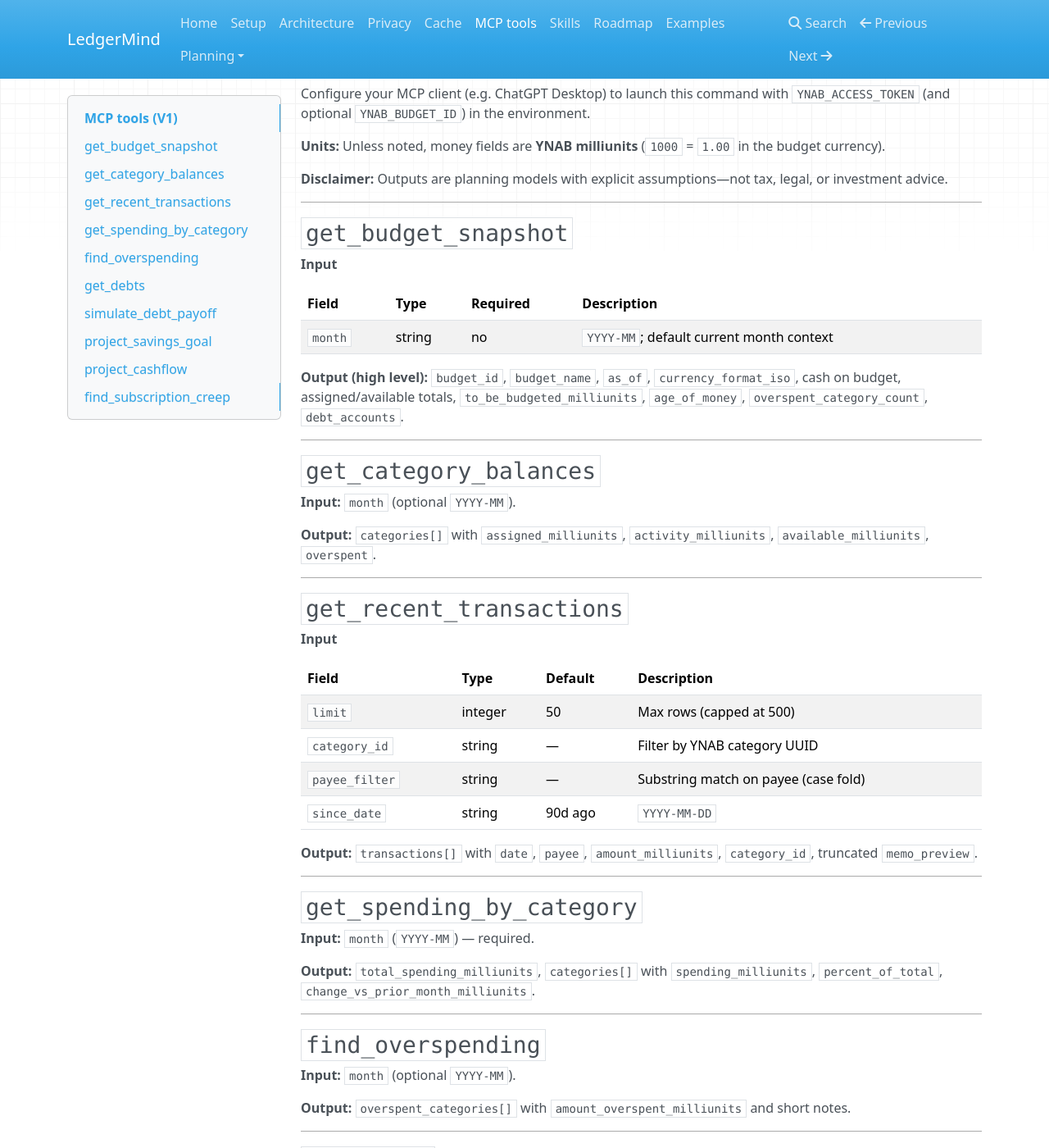
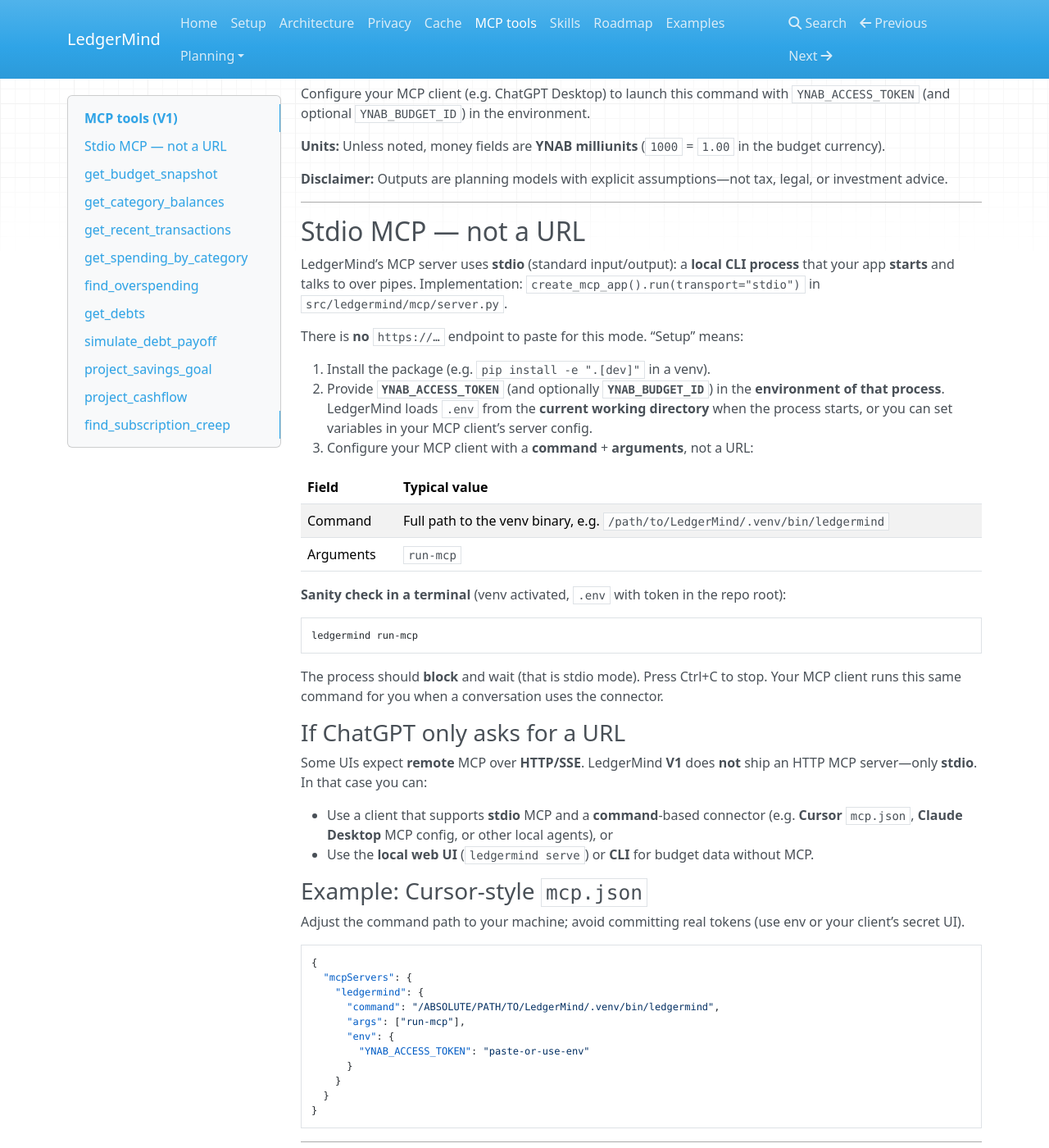
Before and after one commit to yeixio/LedgerMind, an MkDocs documentation site: the page built from docs/mcp-tools.md, in a window 1280 px wide and 1400 px high, scrolled down 236 px. Shown: the whole window at 82% size. Built offline with MkDocs 1.6.1, drawn with Linux system fonts in a browser that asks for light colours; nearby versions of some CDN libraries.

Commit message:
docs: explain stdio MCP vs URL and ChatGPT/Cursor setup
Made-with: Cursor

````diff
--- a/docs/mcp-tools.md
+++ b/docs/mcp-tools.md
@@ -13,6 +13,56 @@ Configure your MCP client (e.g. ChatGPT Desktop) to launch this command with `YN
 **Units:** Unless noted, money fields are **YNAB milliunits** (`1000` = `1.00` in the budget currency).
 
 **Disclaimer:** Outputs are planning models with explicit assumptions—not tax, legal, or investment advice.
+
+---
+
+## Stdio MCP — not a URL
+
+LedgerMind’s MCP server uses **stdio** (standard input/output): a **local CLI process** that your app **starts** and talks to over pipes. Implementation: `create_mcp_app().run(transport="stdio")` in `src/ledgermind/mcp/server.py`.
+
+There is **no** `https://…` endpoint to paste for this mode. “Setup” means:
+
+1. Install the package (e.g. `pip install -e ".[dev]"` in a venv).
+2. Provide **`YNAB_ACCESS_TOKEN`** (and optionally **`YNAB_BUDGET_ID`**) in the **environment of that process**. LedgerMind loads `.env` from the **current working directory** when the process starts, or you can set variables in your MCP client’s server config.
+3. Configure your MCP client with a **command** + **arguments**, not a URL:
+
+| Field | Typical value |
+|-------|----------------|
+| Command | Full path to the venv binary, e.g. `/path/to/LedgerMind/.venv/bin/ledgermind` |
+| Arguments | `run-mcp` |
+
+**Sanity check in a terminal** (venv activated, `.env` with token in the repo root):
+
+```bash
+ledgermind run-mcp
+```
+
+The process should **block** and wait (that is stdio mode). Press Ctrl+C to stop. Your MCP client runs this same command for you when a conversation uses the connector.
+
+### If ChatGPT only asks for a URL
+
+Some UIs expect **remote** MCP over **HTTP/SSE**. LedgerMind **V1** does **not** ship an HTTP MCP server—only **stdio**. In that case you can:
+
+- Use a client that supports **stdio** MCP and a **command**-based connector (e.g. **Cursor** `mcp.json`, **Claude Desktop** MCP config, or other local agents), or
+- Use the **local web UI** (`ledgermind serve`) or **CLI** for budget data without MCP.
+
+### Example: Cursor-style `mcp.json`
+
+Adjust the command path to your machine; avoid committing real tokens (use env or your client’s secret UI).
+
+```json
+{
+  "mcpServers": {
+    "ledgermind": {
+      "command": "/ABSOLUTE/PATH/TO/LedgerMind/.venv/bin/ledgermind",
+      "args": ["run-mcp"],
+      "env": {
+        "YNAB_ACCESS_TOKEN": "paste-or-use-env"
+      }
+    }
+  }
+}
+```
 
 ---
 
--- a/docs/setup.md
+++ b/docs/setup.md
@@ -32,7 +32,7 @@ ledgermind goal --target 5000 --monthly 300
 ledgermind run-mcp
 ```
 
-Point your MCP client at `ledgermind run-mcp` with the same env vars; see [mcp-tools.md](mcp-tools.md).
+Point your MCP client at **`ledgermind run-mcp`** (stdio — a **command**, not a URL) with the same env vars; see [mcp-tools.md](mcp-tools.md) (**Stdio MCP — not a URL**).
 
 ## Local web UI
 
````
